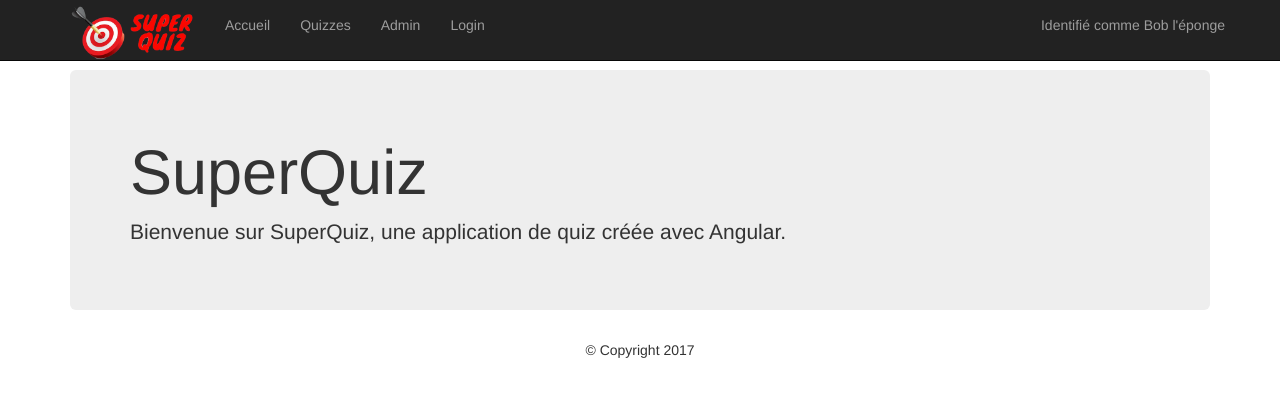
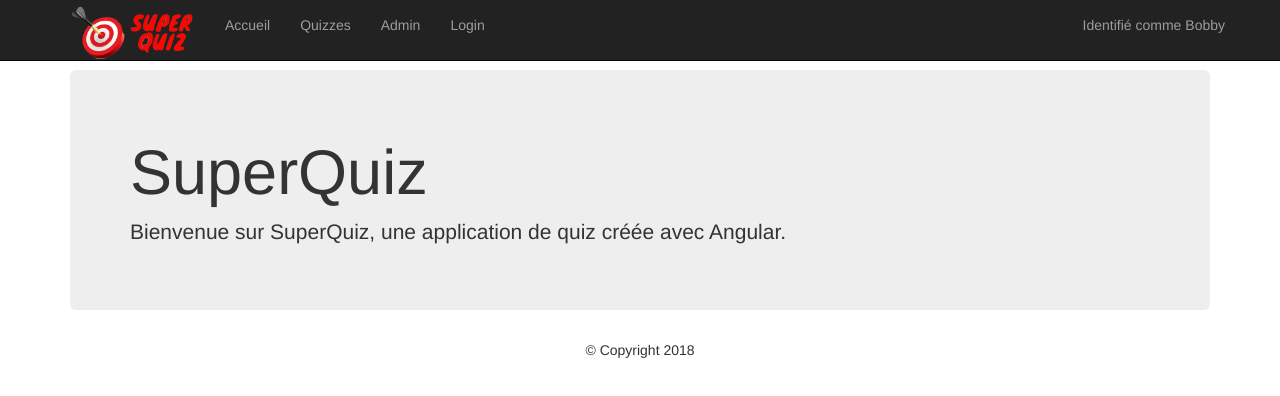
Before and after one commit to JimTonyk/SuperQuiz-Angular, an Angular app: page / in a window 1280 px wide. Shown: the top 396 px of the page. Built offline with nearby package versions, Linux system fonts and the light colour scheme.

Commit message:
Ajout des fonctionnalités d'interpolations et de binding

```diff
--- a/src/app/common/footer/footer.component.html
+++ b/src/app/common/footer/footer.component.html
@@ -1,3 +1,3 @@
 <div class="container">
-  <p class="text-center">&copy; Copyright 2017</p>
+  <p class="text-center">&copy; Copyright {{copyrightDate}}</p>
 </div>
--- a/src/app/common/footer/footer.component.ts
+++ b/src/app/common/footer/footer.component.ts
@@ -7,6 +7,8 @@ import { Component, OnInit } from '@angular/core';
 })
 export class FooterComponent implements OnInit {
 
+  copyrightDate = (new Date()).getFullYear();
+
   constructor() { }
 
   ngOnInit() {
--- a/src/app/common/navbar/navbar.component.html
+++ b/src/app/common/navbar/navbar.component.html
@@ -7,7 +7,7 @@
         <span class="icon-bar"></span>
         <span class="icon-bar"></span>
       </button>
-      <a class="navbar-brand"><img src="/assets/logo_superquiz.png"></a>
+      <a class="navbar-brand"><img [src]="logo"></a>
     </div>
     <div id="navbar" class="navbar-collapse collapse">
       <ul class="nav navbar-nav">
@@ -16,7 +16,8 @@
         <li><a href="#">Admin</a></li>
         <li><a href="#">Login</a></li>
       </ul>
-      <p class="navbar-text navbar-right">Identifié comme <a href="#" class="navbar-link">Bob l'éponge</a></p>
+      <!--<p class="navbar-text navbar-right">Identifié comme <a href="#" class="navbar-link">{{user.name}}</a></p>  variante classique avec interpolation-->
+      <!-- Autre possibilité si on passe par le DOM --><p class="navbar-text navbar-right">Identifié comme <a href="#" class="navbar-link" [textContent]="user.name"></a></p>
     </div><!--/.nav-collapse -->
   </div>
 </nav>
--- a/src/app/common/navbar/navbar.component.ts
+++ b/src/app/common/navbar/navbar.component.ts
@@ -1,4 +1,5 @@
 import { Component, OnInit } from '@angular/core';
+import { User } from '../../models/user';
 
 @Component({
   selector: 'app-navbar',
@@ -9,6 +10,10 @@ export class NavbarComponent implements OnInit {
 
   constructor() { }
 
+  logo = "/assets/logo_superquiz.png";
+
+  user = new User({name:'Bobby', email:'bobleponge@mail.me'});
+
   ngOnInit() {
   }
 
```
